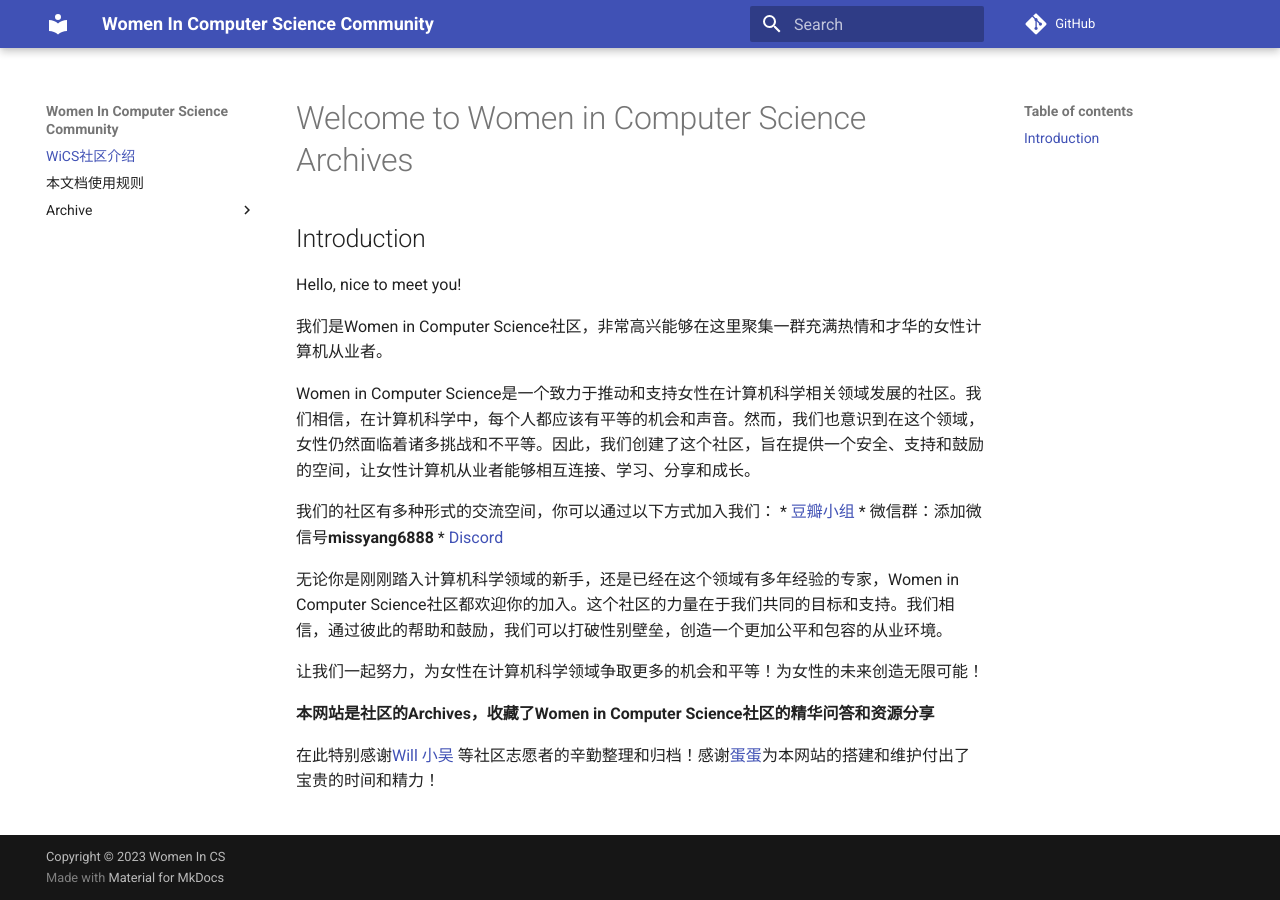
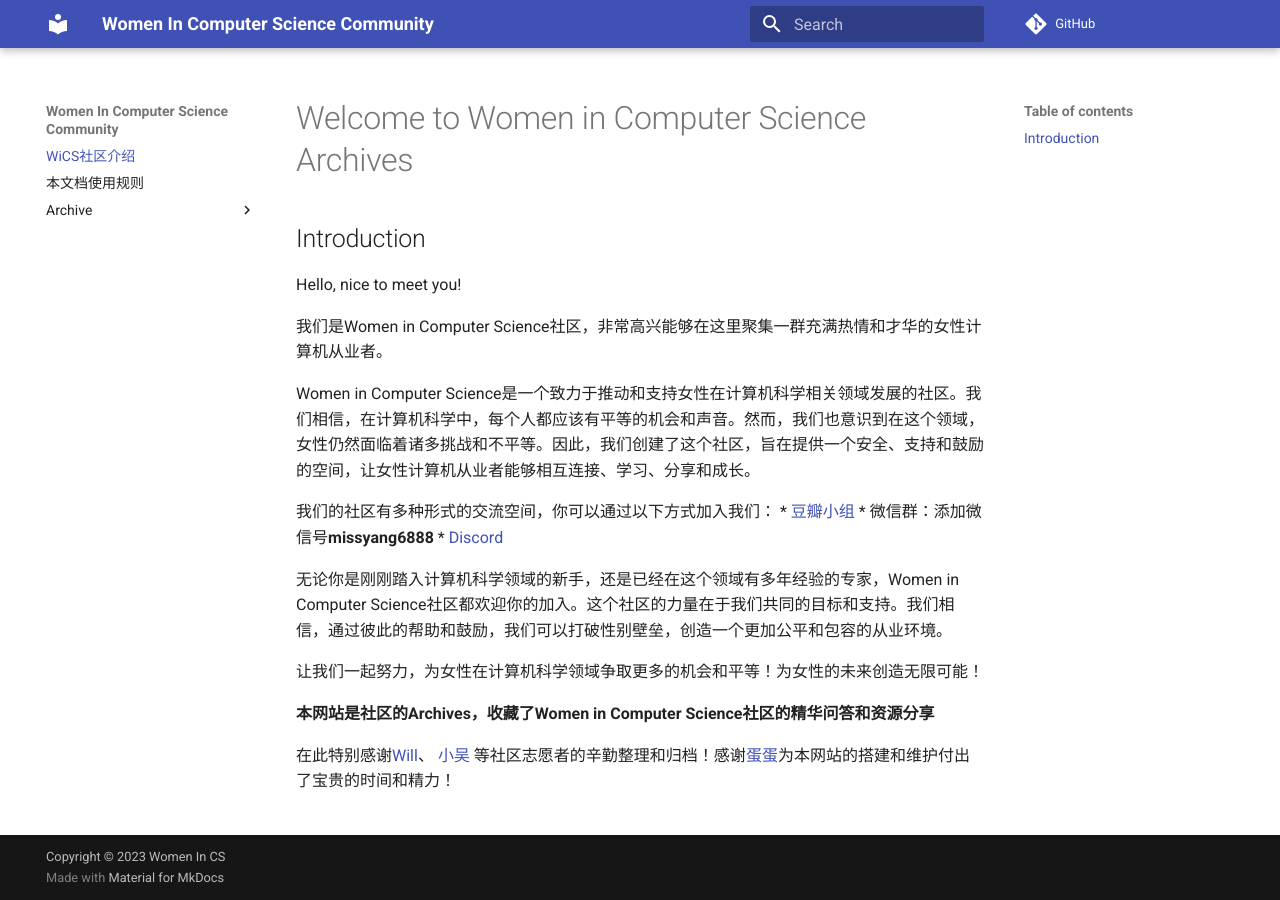
Before and after one commit to Women-in-Computer-Science/Women-in-CS-Archive, an MkDocs documentation site: the page built from docs/index.md, in a window 1280 px wide. Built offline with MkDocs 1.6.1 and Material for MkDocs 9.7.7, drawn with Linux system fonts in a browser that asks for light colours; comment, search, counter and statistics services are not loaded.

```diff
--- a/docs/index.md
+++ b/docs/index.md
@@ -19,4 +19,4 @@ Women in Computer Science是一个致力于推动和支持女性在计算机科
 
 **本网站是社区的Archives，收藏了Women in Computer Science社区的精华问答和资源分享**
 
-在此特别感谢[Will](https://github.com/will-lv) [小吴](https://github.com/unarelax) 等社区志愿者的辛勤整理和归档！感谢[蛋蛋](https://github.com/VickyGuo0907)为本网站的搭建和维护付出了宝贵的时间和精力！
+在此特别感谢[Will](https://github.com/will-lv)、 [小吴](https://github.com/unarelax) 等社区志愿者的辛勤整理和归档！感谢[蛋蛋](https://github.com/VickyGuo0907)为本网站的搭建和维护付出了宝贵的时间和精力！
```
